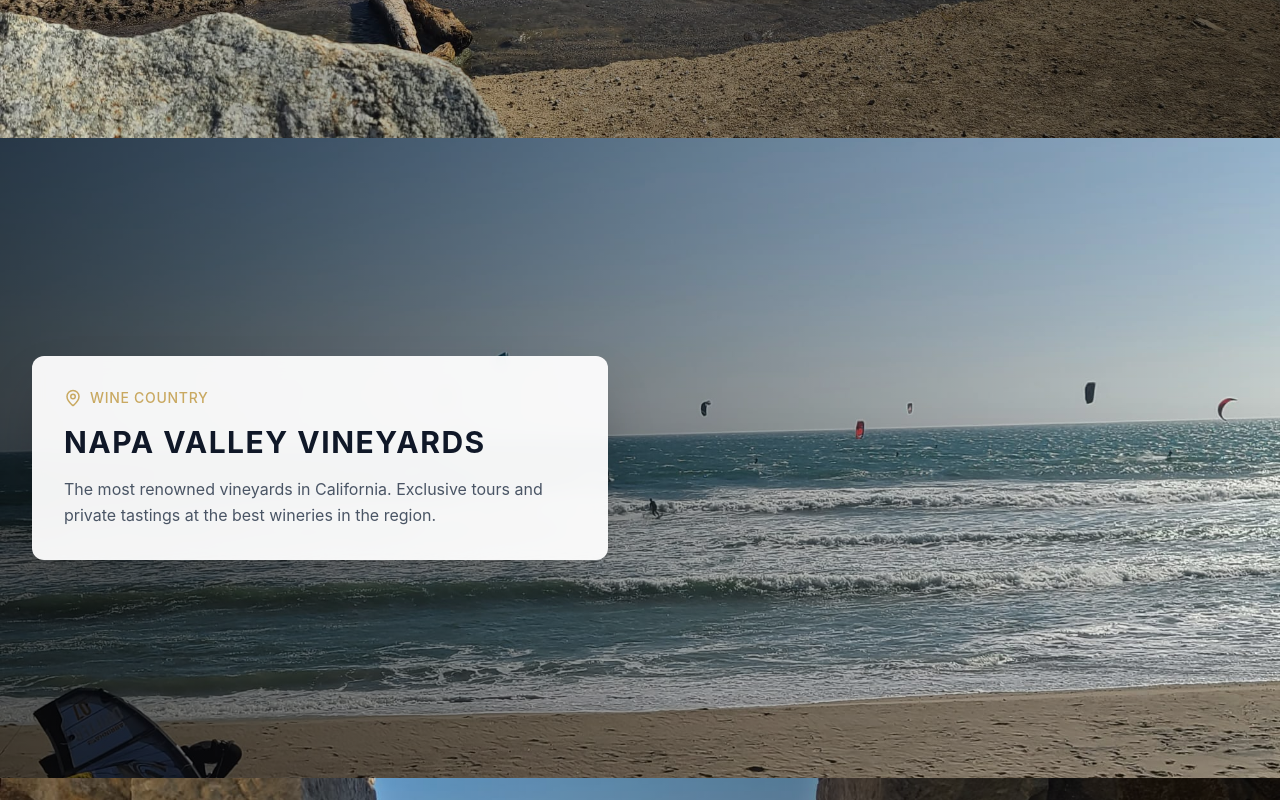
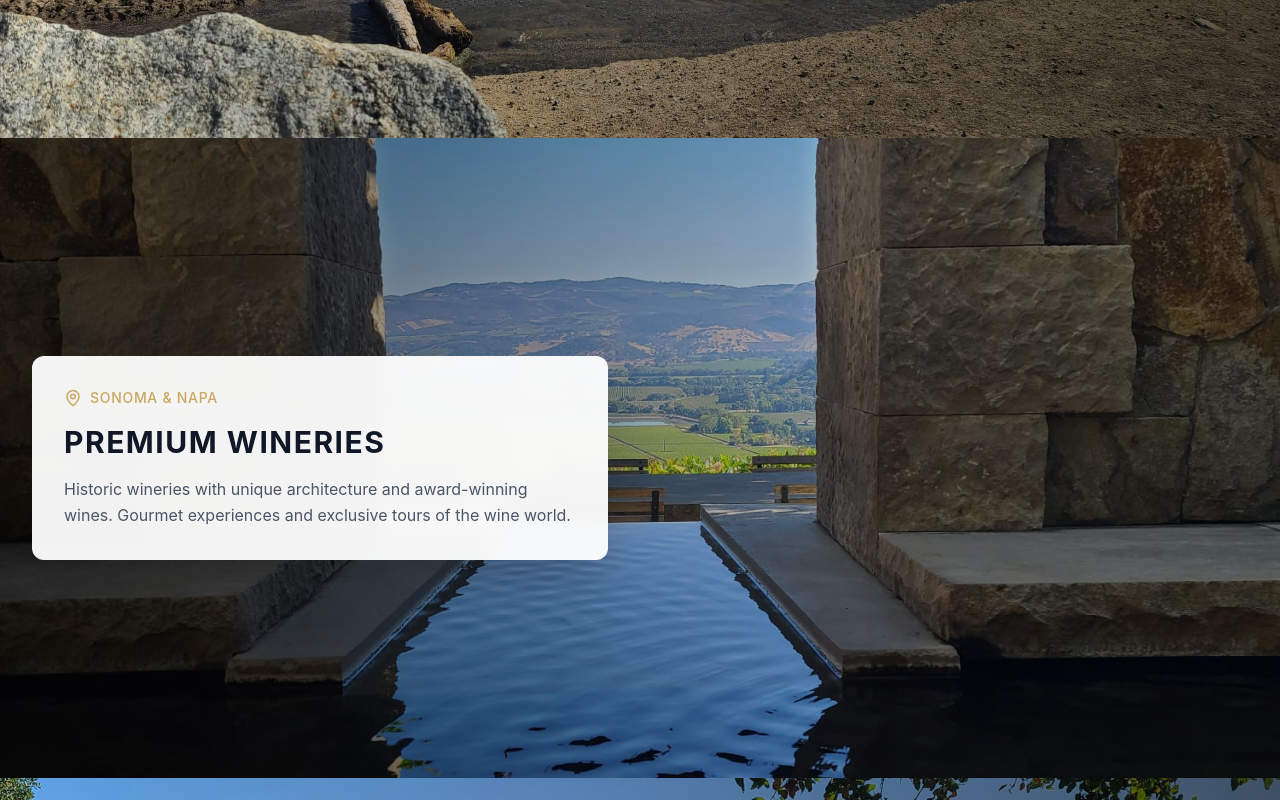
Before and after one commit to guillermedev75/0800limos-website, a React (Vite) app: page / in a window 1280 px wide. Shown: the part 3480-4280 px from the top of the page. Built offline with nearby package versions, Linux system fonts and the light colour scheme.

Commit message:
fix: remove seção Napa Valley Vineyards (foto incorreta)

```diff
--- a/src/components/sections/Destinations.tsx
+++ b/src/components/sections/Destinations.tsx
@@ -5,9 +5,8 @@ import { useTranslation } from 'react-i18next';
 const getDestinations = () => [
   { id: 1, key: 'shasta', image: '/images/destinations/mount-shasta.jpg' },
   { id: 2, key: 'parasailing', image: '/images/destinations/parasailing.jpg' },
-  { id: 3, key: 'vineyard', image: '/images/destinations/vineyard.jpg' },
-  { id: 4, key: 'winery', image: '/images/destinations/winery.jpg' },
-  { id: 5, key: 'tours', image: '/images/destinations/winery-tour.jpg' },
+  { id: 3, key: 'winery', image: '/images/destinations/winery.jpg' },
+  { id: 4, key: 'tours', image: '/images/destinations/winery-tour.jpg' },
 ];
 
 export function Destinations() {
--- a/src/i18n/locales/en-US.ts
+++ b/src/i18n/locales/en-US.ts
@@ -68,11 +68,6 @@ export default {
         name: 'Parasailing',
         location: 'San Francisco Bay',
         description: 'Adventure over the bay waters with panoramic views of the city and Golden Gate. A unique experience of adrenaline and stunning landscapes.',
-      },
-      vineyard: {
-        name: 'Napa Valley Vineyards',
-        location: 'Wine Country',
-        description: 'The most renowned vineyards in California. Exclusive tours and private tastings at the best wineries in the region.',
       },
       winery: {
         name: 'Premium Wineries',
--- a/src/i18n/locales/es.ts
+++ b/src/i18n/locales/es.ts
@@ -68,11 +68,6 @@ export default {
         name: 'Parasailing',
         location: 'Bahía de San Francisco',
         description: 'Aventura sobre las aguas de la bahía con vistas panorámicas de la ciudad y el Golden Gate. Una experiencia única de adrenalina y paisajes deslumbrantes.',
-      },
-      vineyard: {
-        name: 'Viñedos Napa Valley',
-        location: 'País del Vino',
-        description: 'Los viñedos más renombrados de California. Tours exclusivos y degustaciones privadas en las mejores bodegas de la región.',
       },
       winery: {
         name: 'Bodegas Premium',
--- a/src/i18n/locales/pt-BR.ts
+++ b/src/i18n/locales/pt-BR.ts
@@ -68,11 +68,6 @@ export default {
         name: 'Parasailing',
         location: 'San Francisco Bay',
         description: 'Aventura sobre as águas da baía com vistas panorâmicas da cidade e Golden Gate. Uma experiência única de adrenalina e paisagens deslumbrantes.',
-      },
-      vineyard: {
-        name: 'Napa Valley Vineyards',
-        location: 'Wine Country',
-        description: 'Os mais renomados vinhedos da Califórnia. Tours exclusivos e degustações privadas nas melhores adegas da região.',
       },
       winery: {
         name: 'Premium Wineries',
```
